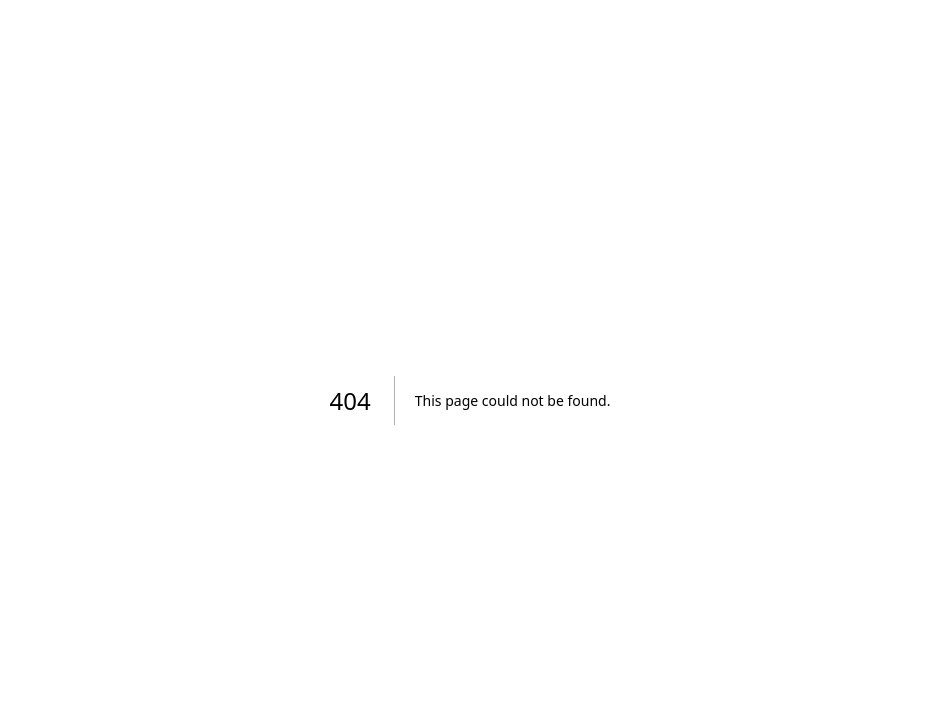
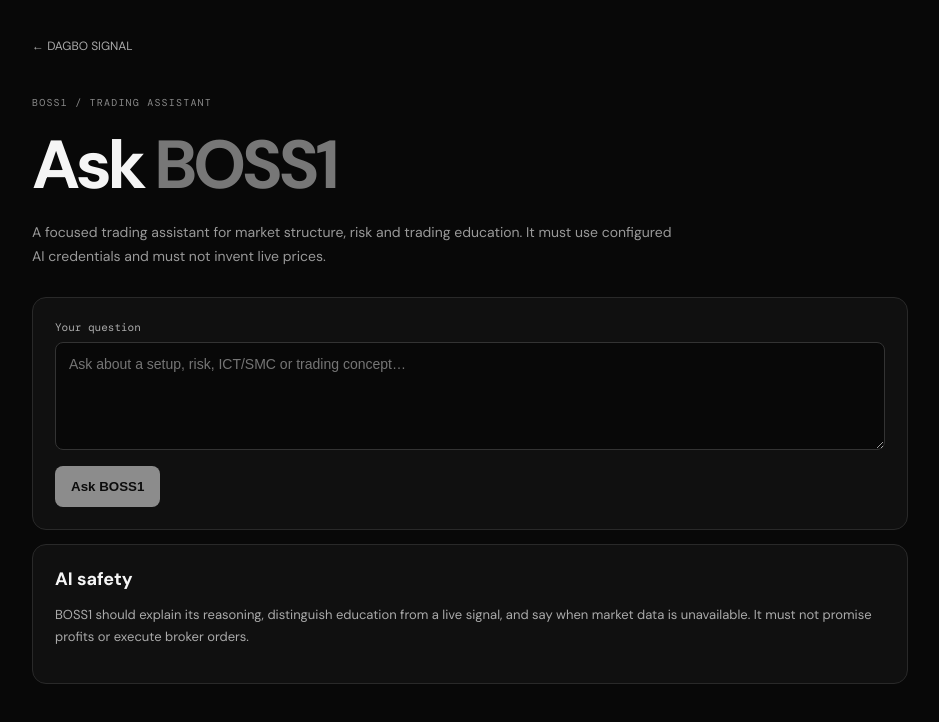
Before and after one commit to dagboboss1-design/Dagbo, a Next.js app in the folder dagbo-next/: page /ai in a window 1280 px wide. Before the commit this address had no page. Shown: the top 722 px of the page, without its empty margins (170-1109 px from the left). Built offline with nearby package versions, Linux system fonts and the light colour scheme.

Commit message:
Add DAGBO SIGNAL workspace pages

```diff
--- /dev/null
+++ b/dagbo-next/app/ai/page.tsx
@@ -0,0 +1,6 @@
+"use client";
+import "../feature.css";
+import {useState} from "react";
+export default function AiPage(){const [question,setQuestion]=useState(""),[answer,setAnswer]=useState(""),[busy,setBusy]=useState(false);
+async function ask(){setBusy(true);setAnswer("");try{const r=await fetch("/api/ai",{method:"POST",headers:{"Content-Type":"application/json"},body:JSON.stringify({message:question})});const d=await r.json();if(!r.ok)throw new Error(d.error||"AI service unavailable.");setAnswer(d.answer||"No answer returned.");}catch(e:any){setAnswer(e.message||"AI service unavailable.");}finally{setBusy(false);}}
+return <main className="feature-shell"><a className="back" href="/">← DAGBO SIGNAL</a><div className="eyebrow">BOSS1 / TRADING ASSISTANT</div><h1>Ask <em>BOSS1</em></h1><p className="lead">A focused trading assistant for market structure, risk and trading education. It must use configured AI credentials and must not invent live prices.</p><section className="feature-panel"><label>Your question<textarea rows={5} value={question} onChange={e=>setQuestion(e.target.value)} placeholder="Ask about a setup, risk, ICT/SMC or trading concept…" style={{background:"#080808",color:"#eee",border:"1px solid #333",borderRadius:8,padding:13,font:"14px Arial"}} /></label><button disabled={busy||!question.trim()} onClick={ask}>{busy?"Thinking…":"Ask BOSS1"}</button>{answer&&<div className="empty-state" style={{marginTop:18,whiteSpace:"pre-wrap"}}>{answer}</div>}</section><section className="feature-panel"><h2>AI safety</h2><p>BOSS1 should explain its reasoning, distinguish education from a live signal, and say when market data is unavailable. It must not promise profits or execute broker orders.</p></section></main>}
```
